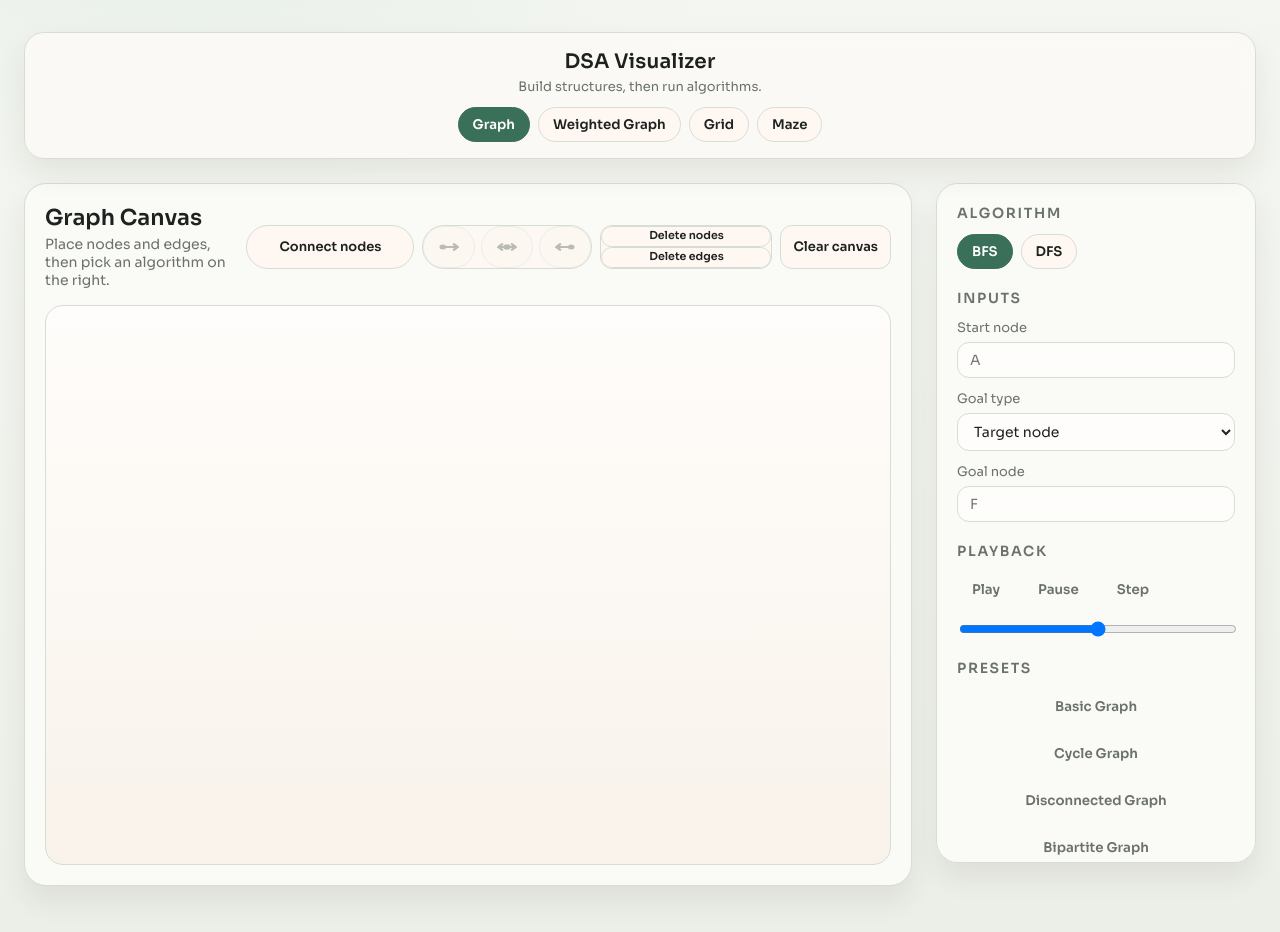
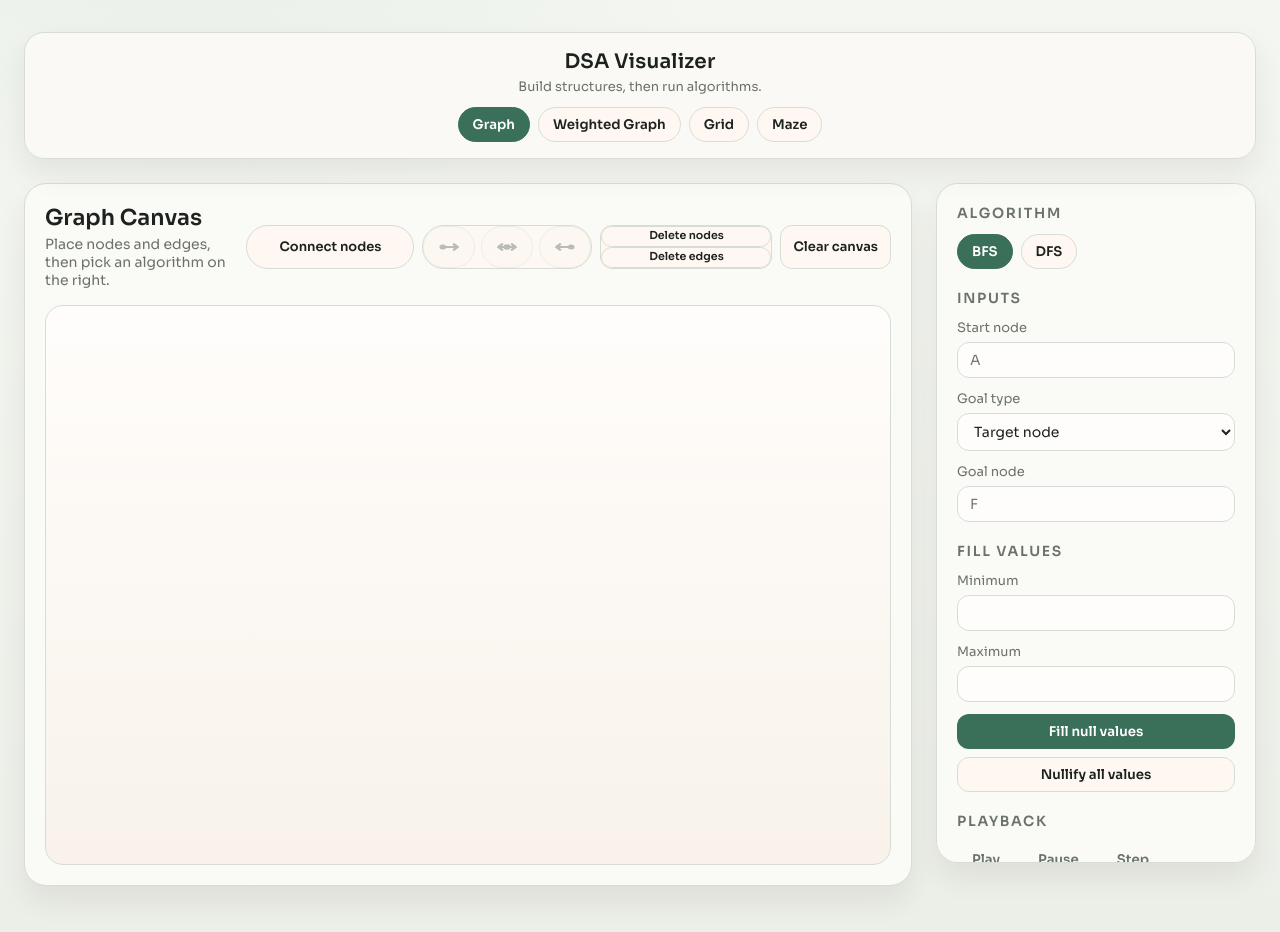
Before and after one commit to Gegaong/dsa-visualizer, a React (Vite) app: page / in a window 1280 px wide. Shown: the top 932 px of the page. Built offline with nearby package versions, Linux system fonts and the light colour scheme.

Commit message:
added random value inserter

```diff
--- a/src/App.css
+++ b/src/App.css
@@ -373,6 +373,15 @@
 	box-shadow: 0 0 0 3px rgba(224, 122, 95, 0.22);
 }
 
+.fill-actions {
+	display: grid;
+	gap: 8px;
+}
+
+.fill-actions .btn {
+	width: 100%;
+}
+
 .playback {
 	display: flex;
 	gap: 8px;
--- a/src/App.tsx
+++ b/src/App.tsx
@@ -46,6 +46,25 @@ const DEFAULT_CANVAS_WIDTH = 720
 const DEFAULT_CANVAS_HEIGHT = 560
 
 const toDegrees = (radians: number) => (radians * 180) / Math.PI
+const sanitizeNumericInput = (value: string) =>
+  value.replace(/[^0-9-]/g, '').replace(/(?!^)-/g, '')
+const parseNumberInput = (value: string) => {
+  const trimmed = value.trim()
+
+  if (trimmed === '' || trimmed === '-') {
+    return null
+  }
+
+  const numberValue = Number(trimmed)
+  return Number.isNaN(numberValue) ? null : numberValue
+}
+
+// Inclusive integer RNG used when filling null node values.
+const getRandomIntInclusive = (min: number, max: number) => {
+  const low = Math.ceil(min)
+  const high = Math.floor(max)
+  return Math.floor(Math.random() * (high - low + 1)) + low
+}
 
 // Convert array index (0, 1, 2, ...) to Alphabetical style column labels (A, B, C, ..., Z, AA, AB, ...)
 const indexToLabel = (index: number) => {
@@ -222,6 +241,7 @@ const getEdgeGeometry = (fromNode: GraphNode, toNode: GraphNode) => {
   }
 }
 
+// Preset layouts use fixed coordinates (values are null); we center them in the canvas at apply time.
 const GRAPH_PRESETS: GraphPreset[] = [
   {
     id: 'basic',
@@ -328,6 +348,9 @@ function App() {
   const [goalType, setGoalType] = useState<GoalType>('target-node')
   const [editingNodeId, setEditingNodeId] = useState<string | null>(null)
   const [draftValue, setDraftValue] = useState('') // Temporary input value during inline editing
+  const [fillMin, setFillMin] = useState('')
+  const [fillMax, setFillMax] = useState('')
+  const [showNullifyConfirm, setShowNullifyConfirm] = useState(false)
   const [showClearConfirm, setShowClearConfirm] = useState(false)
   const [showPresetConfirm, setShowPresetConfirm] = useState(false)
   const [pendingPreset, setPendingPreset] = useState<GraphPreset | null>(null)
@@ -351,6 +374,7 @@ function App() {
   const applyPreset = (preset: GraphPreset) => {
     nextId.current = 1
 
+    // Compute a bounding box so we can center the preset on the canvas.
     const bounds = preset.nodes.reduce(
       (acc, node) => {
         const right = node.x + NODE_SIZE
@@ -373,6 +397,7 @@ function App() {
     const canvasBounds = canvasRef.current?.getBoundingClientRect()
     const canvasWidth = canvasBounds?.width ?? DEFAULT_CANVAS_WIDTH
     const canvasHeight = canvasBounds?.height ?? DEFAULT_CANVAS_HEIGHT
+    // Offset the preset so its center lands on the canvas center.
     const targetCenterX = canvasWidth / 2
     const targetCenterY = canvasHeight / 2
     const presetCenterX = (bounds.minX + bounds.maxX) / 2
@@ -381,6 +406,7 @@ function App() {
     const offsetY = targetCenterY - presetCenterY
 
     const presetNodes = preset.nodes.map((position) => {
+      // Clamp to keep nodes inside the canvas bounds after centering.
       const clampedX = Math.min(
         Math.max(0, position.x + offsetX),
         canvasWidth - NODE_SIZE,
@@ -626,24 +652,50 @@ function App() {
 
   // Filter input to an optional leading minus sign and digits only.
   const handleValueChange = (event: React.ChangeEvent<HTMLInputElement>) => {
-    const raw = event.target.value
-    const sanitized = raw
-      .replace(/[^0-9-]/g, '')
-      .replace(/(?!^)-/g, '')
-    setDraftValue(sanitized)
+    setDraftValue(sanitizeNumericInput(event.target.value))
+  }
+
+  const handleFillMinChange = (event: React.ChangeEvent<HTMLInputElement>) => {
+    setFillMin(sanitizeNumericInput(event.target.value))
+  }
+
+  const handleFillMaxChange = (event: React.ChangeEvent<HTMLInputElement>) => {
+    setFillMax(sanitizeNumericInput(event.target.value))
+  }
+
+  // Enforce max >= min after the user finishes editing.
+  const syncFillRange = () => {
+    const minValue = parseNumberInput(fillMin)
+    const maxValue = parseNumberInput(fillMax)
+
+    if (minValue !== null && maxValue !== null && maxValue < minValue) {
+      setFillMax(String(minValue))
+    }
+  }
+
+  // Treat Enter as "done editing" for the fill range inputs.
+  const handleFillRangeKeyDown = (event: React.KeyboardEvent<HTMLInputElement>) => {
+    if (event.key === 'Enter') {
+      event.preventDefault()
+      syncFillRange()
+      event.currentTarget.blur()
+    }
   }
 
   // Finalize node value from the latest input value to avoid stale state during fast typing.
   const commitNodeValue = (nodeId: string, rawValue: string) => {
     const trimmed = rawValue.trim()
     const nextValue = trimmed === '' ? null : Number(trimmed) // Empty string becomes null
+    // Treat invalid numeric input as null so nodes never store NaN.
+    const normalizedValue =
+      nextValue === null || Number.isNaN(nextValue) ? null : nextValue
 
     setNodes((prev) =>
       prev.map((node) =>
         node.id === nodeId
           ? {
               ...node,
-              value: nextValue,
+              value: normalizedValue,
             }
           : node,
       ),
@@ -657,6 +709,55 @@ function App() {
   const cancelEditing = () => {
     setEditingNodeId(null)
     setDraftValue('')
+  }
+
+  // Replace null node values with inclusive random integers in the provided range.
+  const fillNullValues = () => {
+    const minValue = parseNumberInput(fillMin)
+    const maxValue = parseNumberInput(fillMax)
+
+    if (minValue === null || maxValue === null) {
+      return
+    }
+
+    const low = Math.min(minValue, maxValue)
+    const high = Math.max(minValue, maxValue)
+
+    setNodes((prev) =>
+      prev.map((node) =>
+        node.value === null
+          ? {
+              ...node,
+              value: getRandomIntInclusive(low, high),
+            }
+          : node,
+      ),
+    )
+    cancelEditing()
+  }
+
+  // Nullify every node value after confirmation.
+  const handleNullifyAllClick = () => {
+    if (nodes.length === 0) {
+      return
+    }
+
+    setShowNullifyConfirm(true)
+  }
+
+  const confirmNullifyAll = () => {
+    setNodes((prev) =>
+      prev.map((node) => ({
+        ...node,
+        value: null,
+      })),
+    )
+    cancelEditing()
+    setShowNullifyConfirm(false)
+  }
+
+  const cancelNullifyAll = () => {
+    setShowNullifyConfirm(false)
   }
 
   // Keyboard shortcuts for inline editing: Enter to save, Escape to cancel.
@@ -702,6 +803,7 @@ function App() {
   }
 
   const handlePresetClick = (preset: GraphPreset) => {
+    // If there's already a graph, confirm before replacing it.
     if (nodes.length === 0) {
       applyPreset(preset)
       return
@@ -712,6 +814,7 @@ function App() {
   }
 
   const confirmPresetReplace = () => {
+    // Apply the pending preset and close the confirmation modal.
     if (!pendingPreset) {
       setShowPresetConfirm(false)
       return
@@ -723,6 +826,7 @@ function App() {
   }
 
   const cancelPresetReplace = () => {
+    // Dismiss the preset confirmation without changing the canvas.
     setPendingPreset(null)
     setShowPresetConfirm(false)
   }
@@ -849,6 +953,10 @@ function App() {
   const contextNode = contextMenu
     ? nodes.find((node) => node.id === contextMenu.nodeId) ?? null
     : null
+  const fillRangeReady =
+    parseNumberInput(fillMin) !== null &&
+    parseNumberInput(fillMax) !== null
+  const canFillNulls = nodes.length > 0 && fillRangeReady
 
   return (
     <div className="app">
@@ -1343,6 +1451,50 @@ function App() {
           </div>
 
           <div className="sidebar-section">
+            <h3>Fill values</h3>
+            <label className="field">
+              <span>Minimum</span>
+              <input
+                type="text"
+                inputMode="numeric"
+                value={fillMin}
+                onChange={handleFillMinChange}
+                onBlur={syncFillRange}
+                onKeyDown={handleFillRangeKeyDown}
+              />
+            </label>
+            <label className="field">
+              <span>Maximum</span>
+              <input
+                type="text"
+                inputMode="numeric"
+                value={fillMax}
+                onChange={handleFillMaxChange}
+                onBlur={syncFillRange}
+                onKeyDown={handleFillRangeKeyDown}
+              />
+            </label>
+            <div className="fill-actions">
+              <button
+                className="btn btn-primary"
+                type="button"
+                onClick={fillNullValues}
+                disabled={!canFillNulls}
+              >
+                Fill null values
+              </button>
+              <button
+                className="btn"
+                type="button"
+                onClick={handleNullifyAllClick}
+                disabled={nodes.length === 0}
+              >
+                Nullify all values
+              </button>
+            </div>
+          </div>
+
+          <div className="sidebar-section">
             <h3>Playback</h3>
             <div className="playback">
               <button className="btn btn-ghost" type="button">
@@ -1403,6 +1555,23 @@ function App() {
                 Replace
               </button>
               <button className="btn" type="button" onClick={cancelPresetReplace}>
+                Cancel
+              </button>
+            </div>
+          </div>
+        </div>
+      )}
+
+      {showNullifyConfirm && (
+        <div className="modal-backdrop" role="dialog" aria-modal="true">
+          <div className="modal">
+            <h3>Nullify all values?</h3>
+            <p>This will reset every node value to null.</p>
+            <div className="modal-actions">
+              <button className="btn btn-primary" type="button" onClick={confirmNullifyAll}>
+                Nullify
+              </button>
+              <button className="btn" type="button" onClick={cancelNullifyAll}>
                 Cancel
               </button>
             </div>
```
